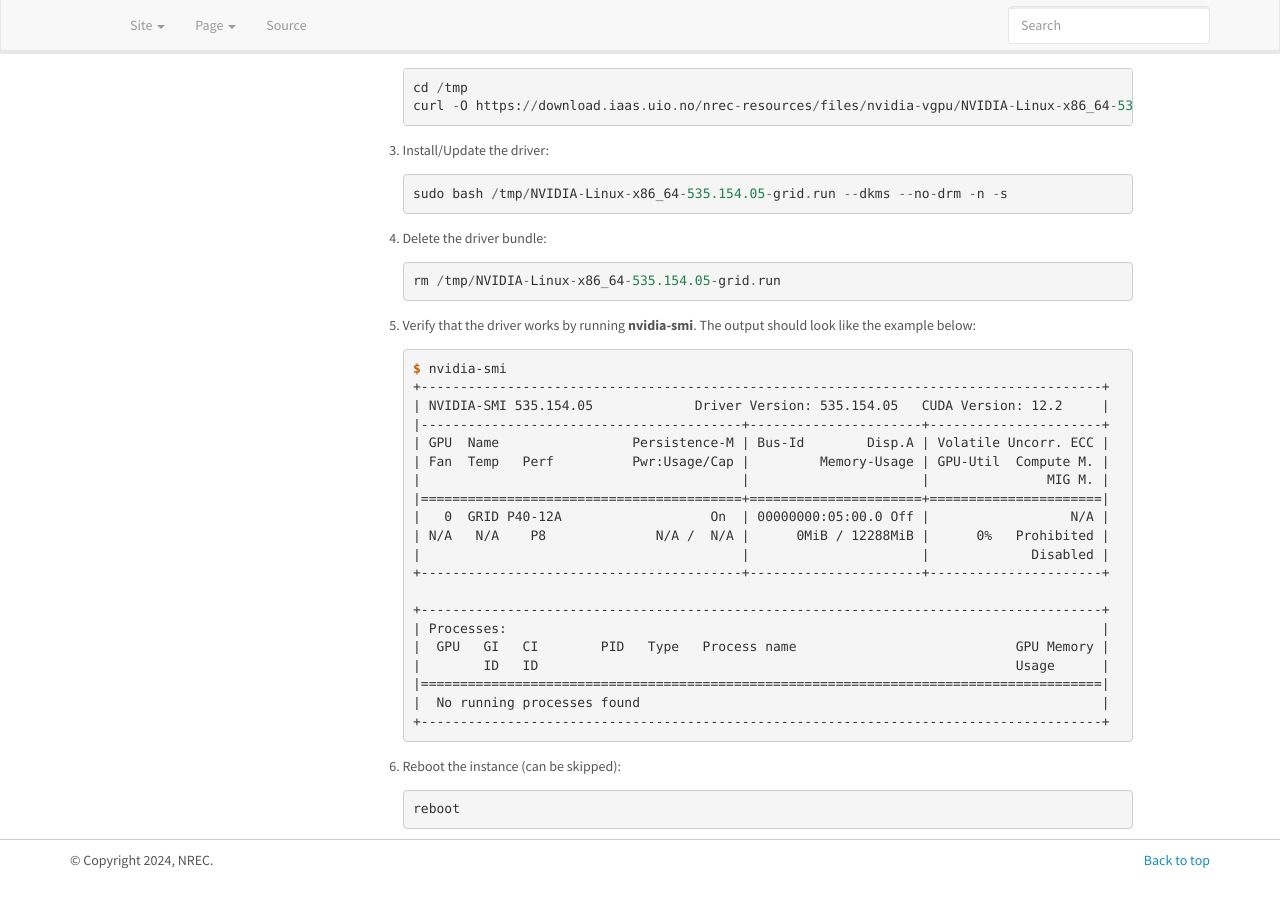
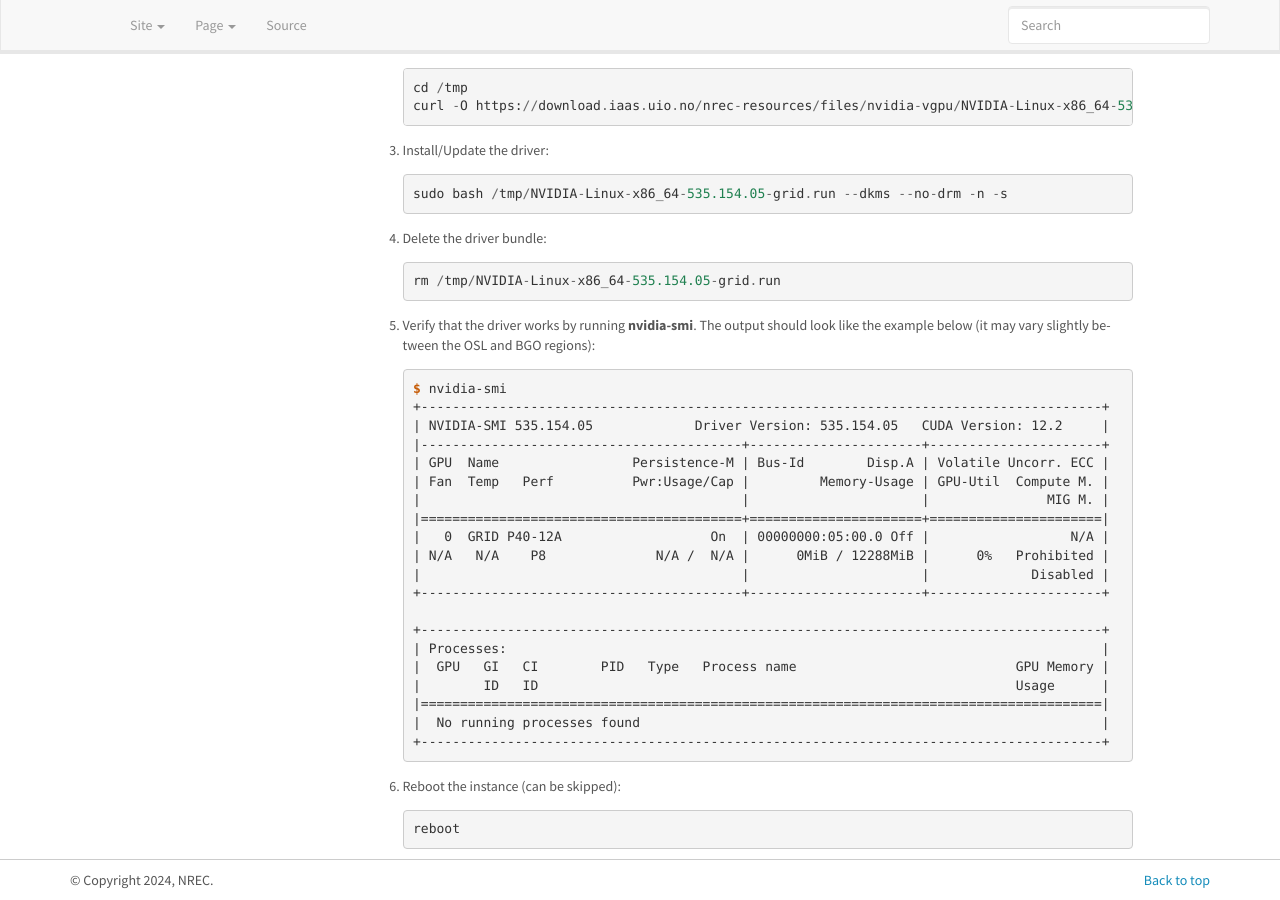
Before and after one commit to norcams/docs-enduser, a Sphinx documentation site: the page built from docs/vgpu-upgrade-feb2024.rst, in a window 1280 px wide and 900 px high, scrolled down 647 px. Built offline with Sphinx 7.4.7, drawn with Linux system fonts in a browser that asks for light colours.

Commit message:
add dok for nvidia upgrade

```diff
--- a/docs/vgpu-upgrade-feb2024.rst
+++ b/docs/vgpu-upgrade-feb2024.rst
@@ -48,7 +48,8 @@ and run a command. We will outline the process here.
      rm /tmp/NVIDIA-Linux-x86_64-535.154.05-grid.run
 
 #. Verify that the driver works by running **nvidia-smi**. The output
-   should look like the example below:
+   should look like the example below (it may vary slightly between
+   the OSL and BGO regions):
 
    .. code-block:: console
 
```
